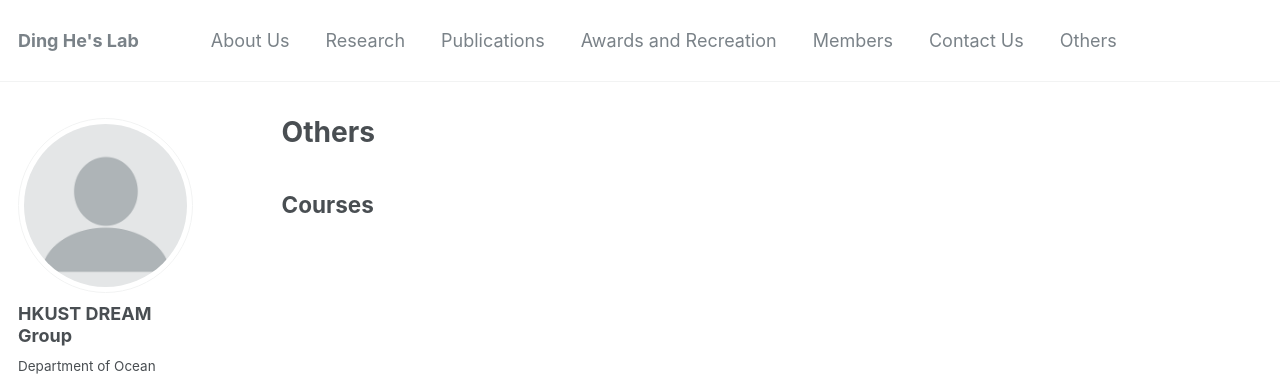
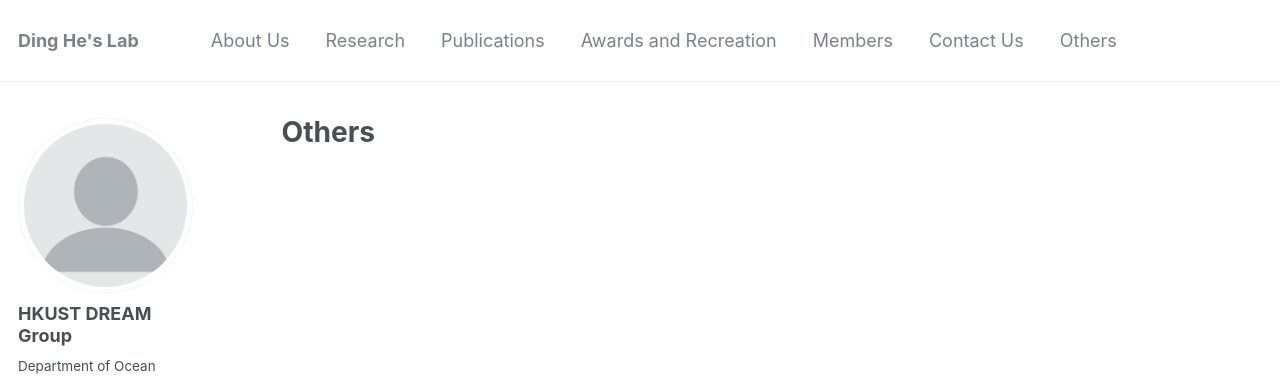
Before and after one commit to hkustDingHe/hkustDingHe.github.io, a Jekyll site: the page built from _pages/others.md, in a window 1280 px wide. Shown: the top 378 px of the page. Built offline with Jekyll 4.4.1, drawn with Linux system fonts in a browser that asks for light colours; some web fonts are replaced.

Commit message:
Update others.md

```diff
--- a/_pages/others.md
+++ b/_pages/others.md
@@ -7,5 +7,3 @@ author_profile: true
 ---
 
 {% include base_path %}
-
-## Courses
```
